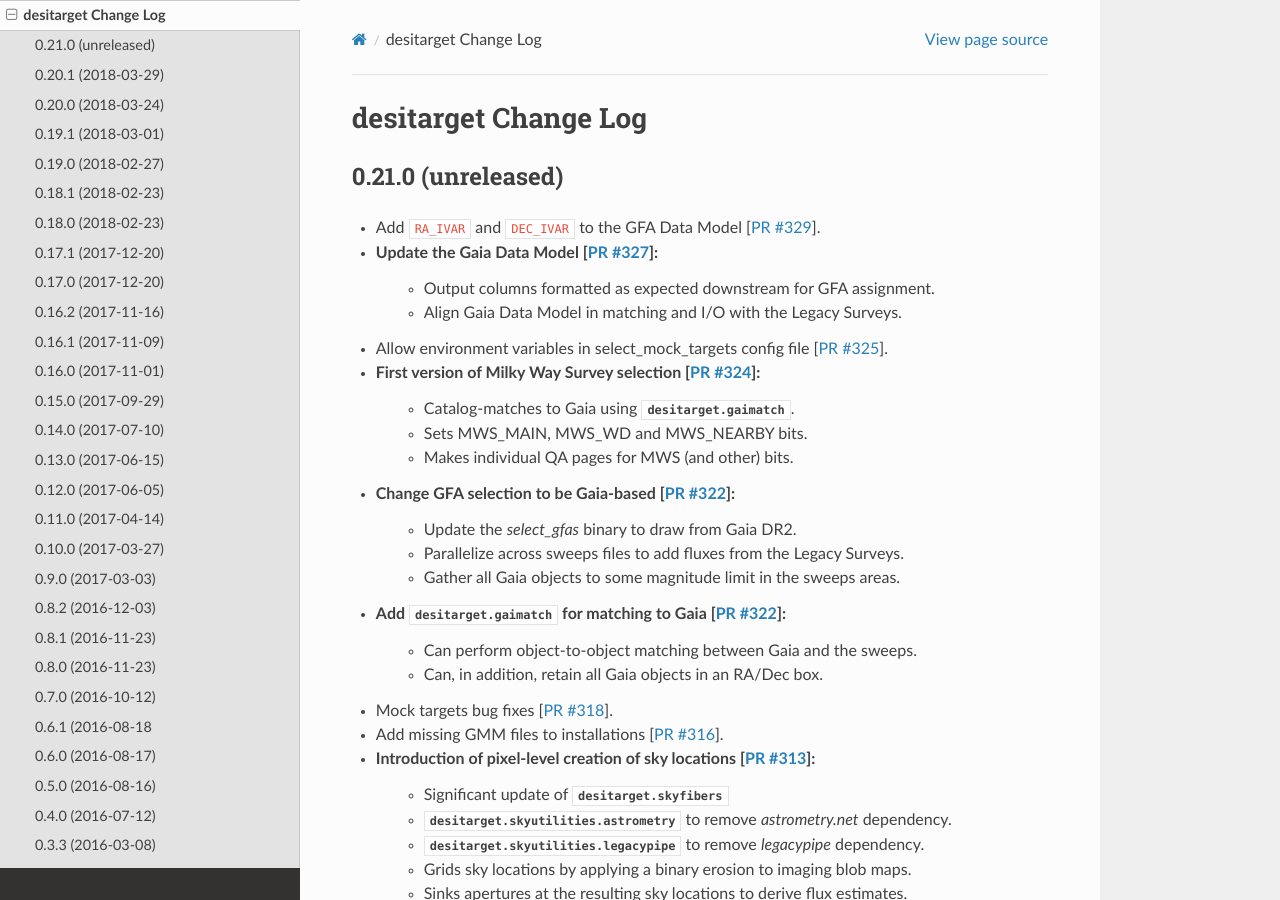
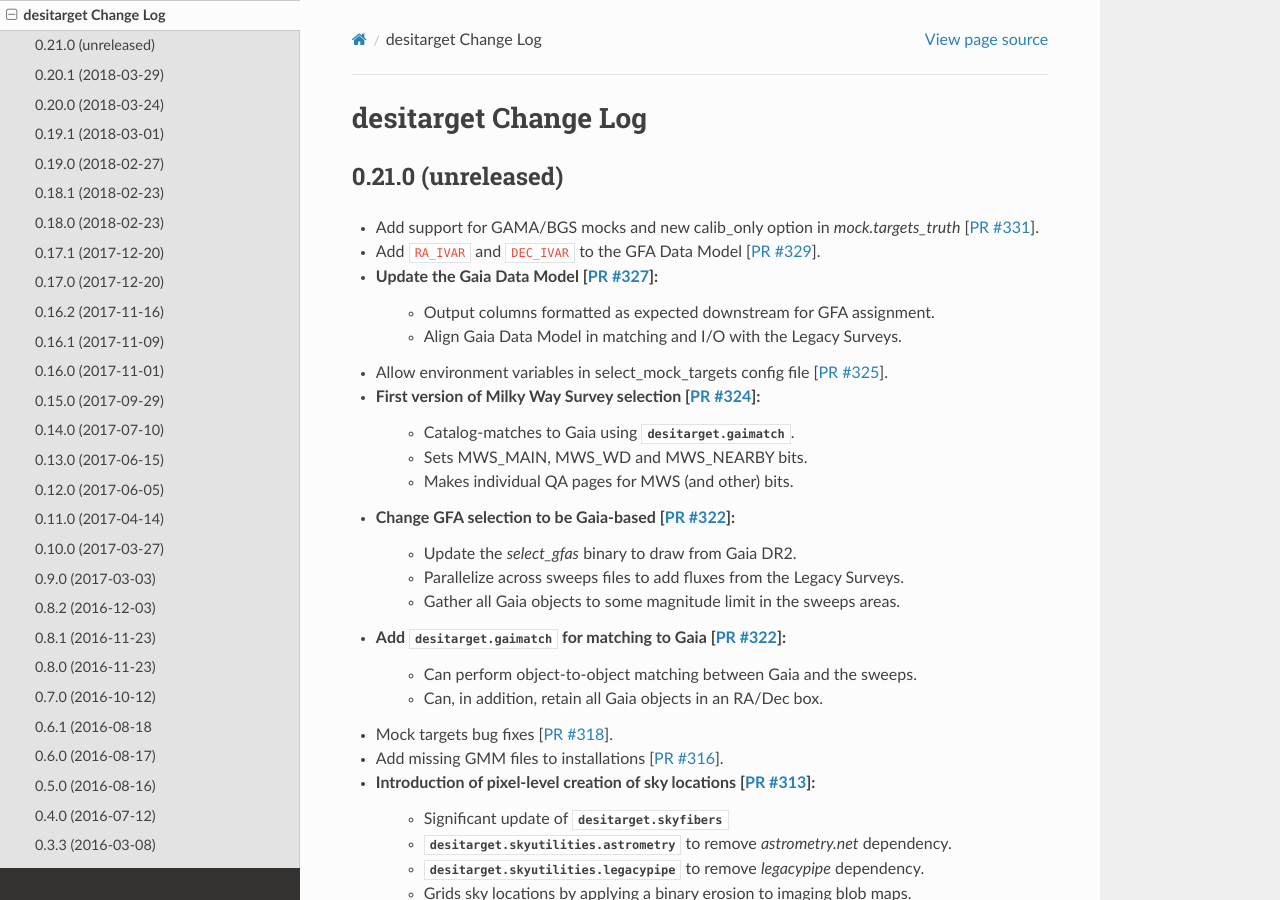
Before and after one commit to desihub/desitarget, a Sphinx documentation site: the page built from doc/changes.rst, in a window 1280 px wide and 900 px high. Built offline with Sphinx 7.4.7 and the Read the Docs theme 2.0.0, drawn with Linux system fonts in a browser that asks for light colours.

Commit message:
update change log [ci skip]

```diff
--- a/doc/changes.rst
+++ b/doc/changes.rst
@@ -5,6 +5,8 @@ desitarget Change Log
 0.21.0 (unreleased)
 -------------------
 
+* Add support for GAMA/BGS mocks and new calib_only option in
+  `mock.targets_truth` [`PR #331`_].
 * Add ``RA_IVAR`` and ``DEC_IVAR`` to the GFA Data Model [`PR #329`_].
 * Update the Gaia Data Model [`PR #327`_]:
    * Output columns formatted as expected downstream for GFA assignment.
@@ -65,6 +67,7 @@ desitarget Change Log
 .. _`PR #325`: https://github.com/desihub/desitarget/pull/325
 .. _`PR #327`: https://github.com/desihub/desitarget/pull/327
 .. _`PR #329`: https://github.com/desihub/desitarget/pull/329
+.. _`PR #331`: https://github.com/desihub/desitarget/pull/331
 
 
 0.20.1 (2018-03-29)
```
Also changed, not shown: 1 other file.
